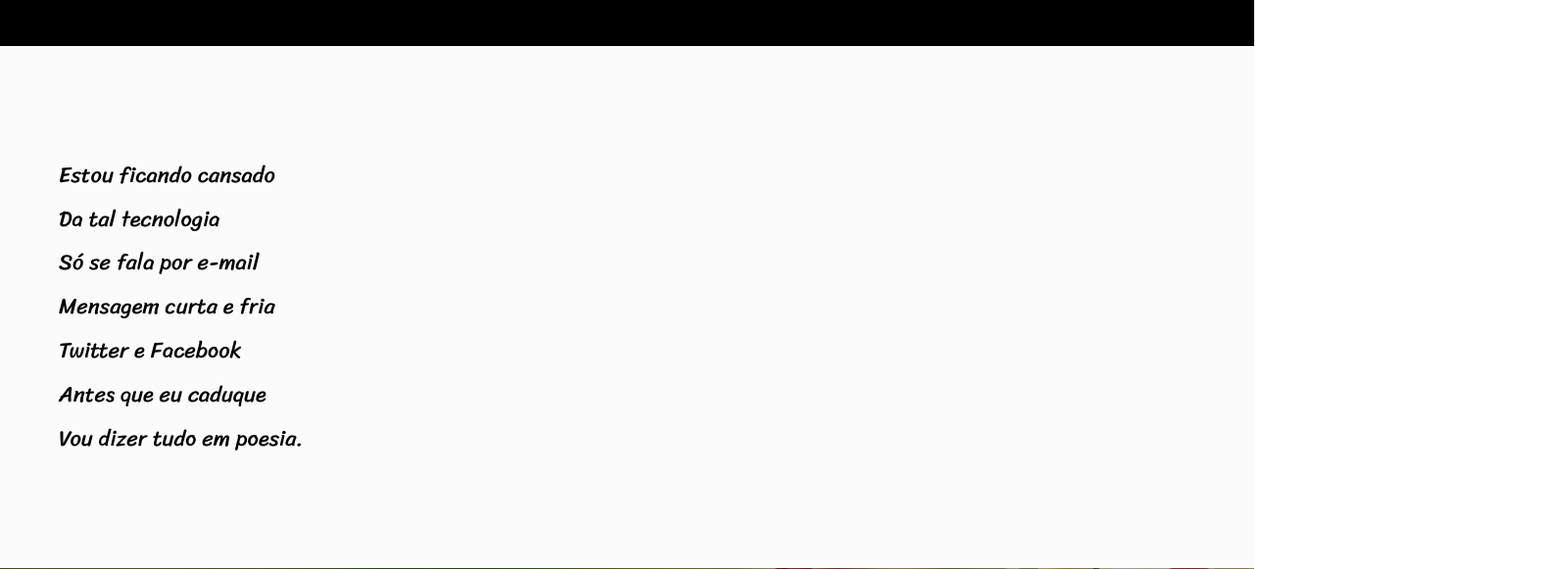
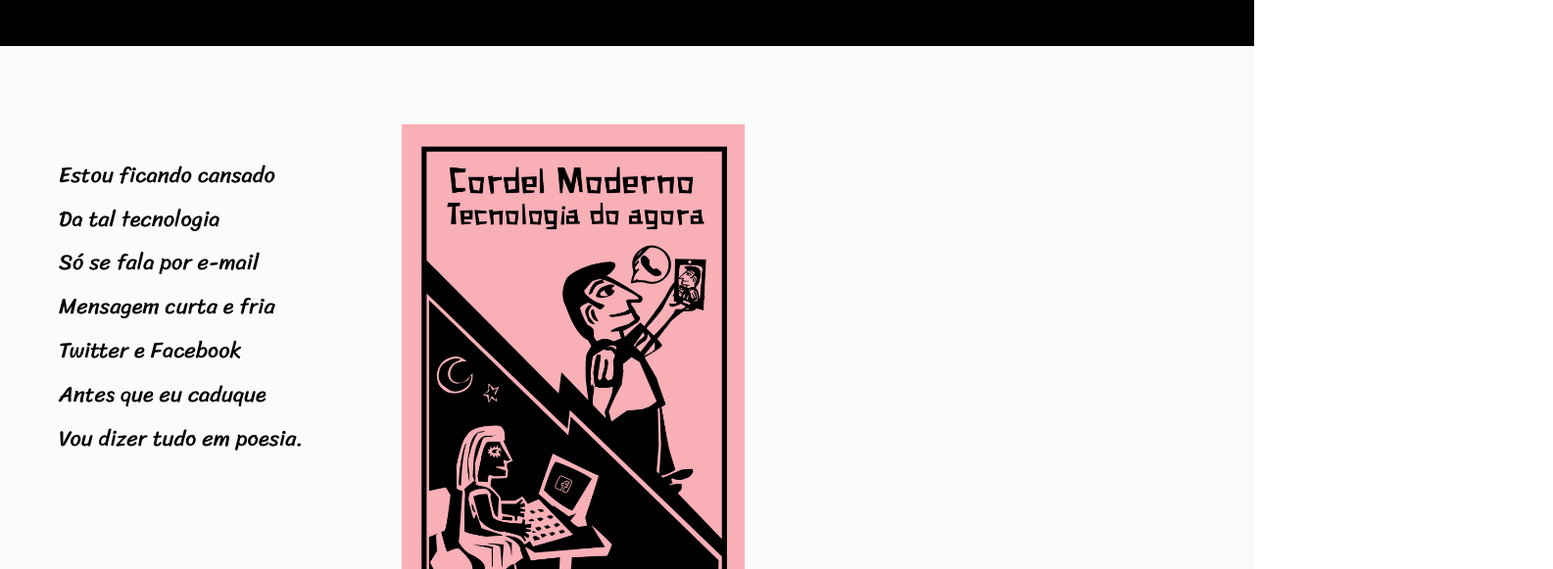
Before and after one commit to rafaelguerrah/cordel-site, a plain HTML site: page index.html in a window 1280 px wide. Shown: the part 175-756 px from the top of the page at 98% size, 1585 px wide, since content can reach past the window. Drawn offline with Linux system fonts and the light colour scheme.

Commit message:
coloquei img

```diff
--- a/css/style.css
+++ b/css/style.css
@@ -72,6 +72,8 @@ a:hover{
   background-color: var(--cor2);
   padding-top: 10vh;
   padding-bottom: 10vh;
+  display: flex;
+  flex-direction: row;
 }
 
 .caixa-div {
@@ -85,6 +87,14 @@ p {
   padding-left: 30px;
   font-family: var(--fonte-p);
   font-size: 1.4em;
+}
+
+.foto-cordel{
+  background-image: url(../img/1523623.jpg);
+  background-size: cover;
+  background-repeat: no-repeat;
+  width: 350px;
+  height: 500px;
 }
 
 .div-beijarflor {
--- a/index.html
+++ b/index.html
@@ -22,8 +22,10 @@
                     Twitter e Facebook <br>
                     Antes que eu caduque <br>
                     Vou dizer tudo em poesia.
+                </p>
+            </div>
+            <div class="foto-cordel">
 
-                </p>
             </div>
         </div>
 
```
Also changed, not shown: img/1523623.jpg (added).
